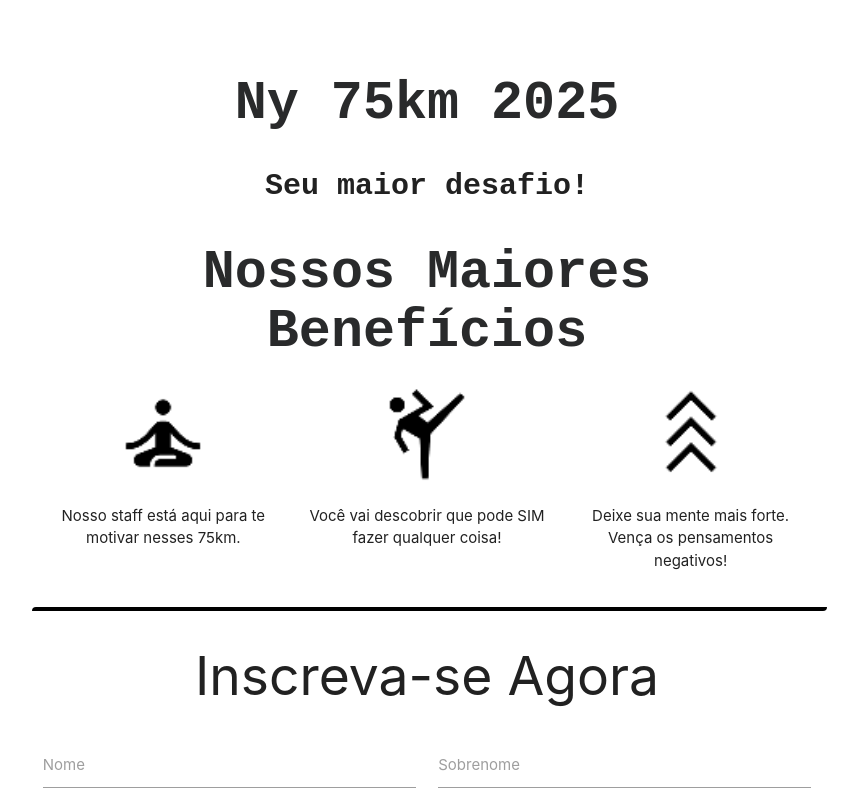
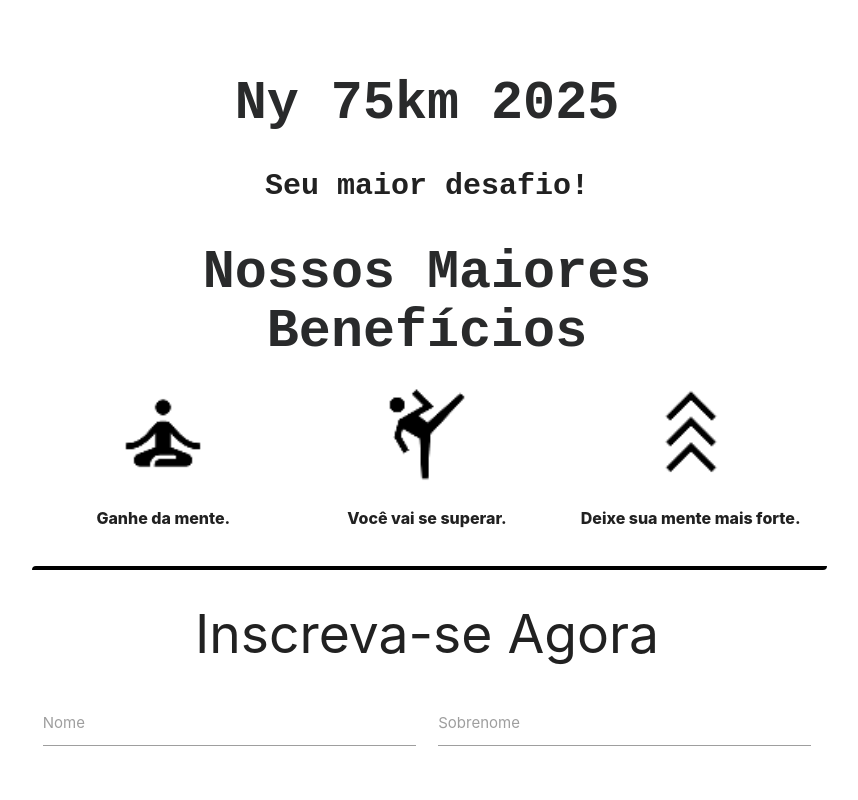
Before and after one commit to dev-viniSilva/Formulario-nodemailer, a website: page public/index.html in a window 1280 px wide. Shown: the top 800 px of the page, without its empty margins (213-1071 px from the left). Drawn offline with nearby package versions, Linux system fonts and the light colour scheme.

Commit message:
Fix CSS layout

```diff
--- a/public/index.html
+++ b/public/index.html
@@ -15,19 +15,19 @@
     <div class="row">
       <h2 class="h2-title">Nossos Maiores Benefícios</h2>
 
-      <div class="col s4">
+      <div class="col s4 benefits">
         <img src="img/self_improvement_62dp_9_FILL0_wght400_GRAD0_opsz48.png" class="icon" alt="" />
-        <p>Nosso staff está aqui para te motivar nesses 75km.</p>
+        <p class="p-top">Ganhe da mente.</p>
       </div>
 
-      <div class="col s4">
+      <div class="col s4 benefits">
         <img src="img/sports_martial_arts_62dp_9_FILL0_wght400_GRAD0_opsz48.png" class="icon" alt="img" />
-        <p>Você vai descobrir que pode SIM fazer qualquer coisa!</p>
+        <p class="p-top">Você vai se superar.</p>
       </div>
 
-      <div class="col s4">
+      <div class="col s4 benefits">
         <img src="img/stat_3_62dp_9_FILL0_wght400_GRAD0_opsz48.png" class="icon" alt="img" />
-        <p>Deixe sua mente mais forte. Vença os pensamentos negativos!</p>
+        <p class="p-top" >Deixe sua mente mais forte.</p>
       </div>
     </div>
 
--- a/public/style.css
+++ b/public/style.css
@@ -5,6 +5,11 @@ body {
   margin: 5em;
 
 
+}
+
+.p-top {
+    font-size: 16px;
+    font-weight: 800;
 }
 
 .icon {
@@ -48,6 +53,19 @@ body {
 
 }
 
+
+
 .container {
-    max-width: 870px;
+    max-width: 950px;
 }
+
+
+@media screen and (max-width: 600px ) {
+
+   body {
+    font-size: 12px;
+    font-weight: 800;
+   }
+
+
+}
```
